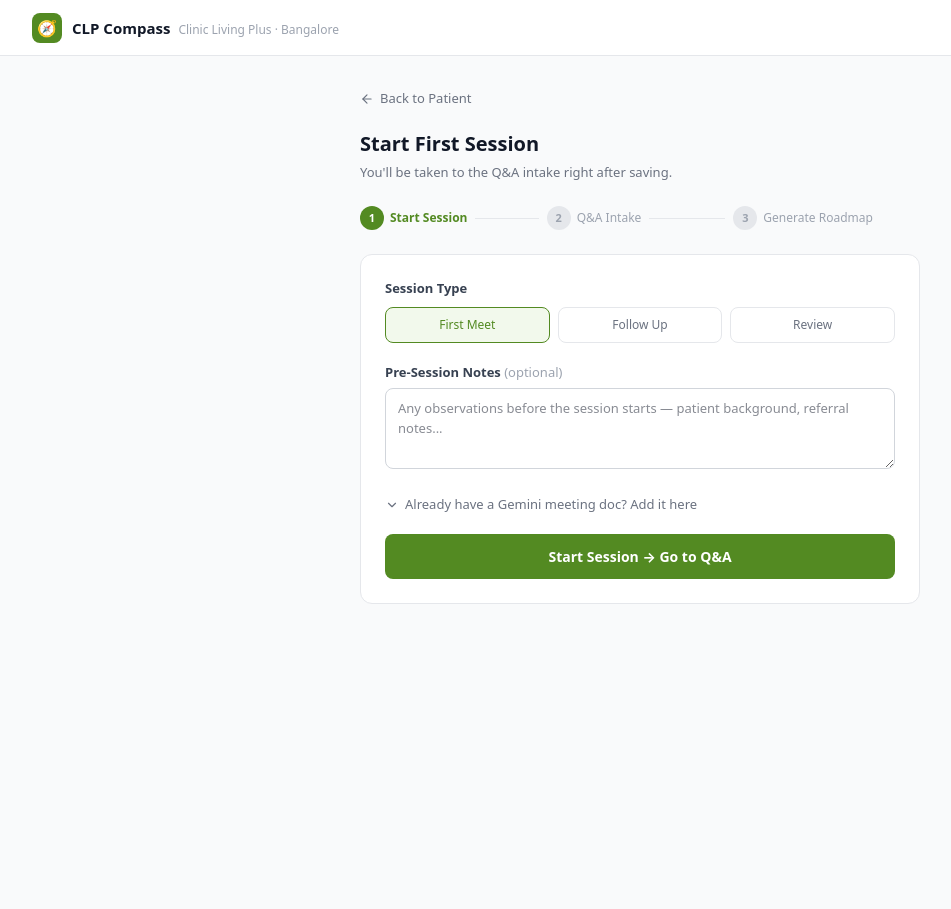
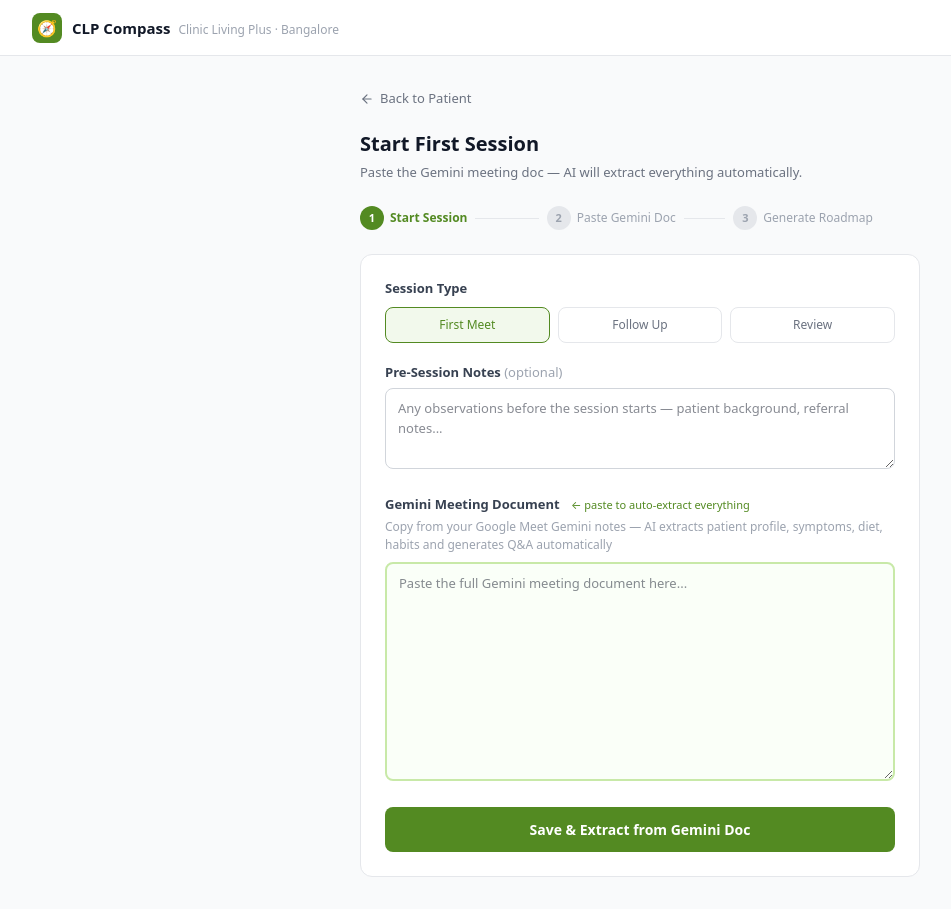
Before and after one commit to Shakthi-J/clp-compass, a Next.js app: page /patients/1/sessions/new in a window 1280 px wide. Shown: the whole page, without its empty margins (0-951 px from the left). Before the commit the page ends 800 px from the top, so only its background shows below. Built offline with nearby package versions, Linux system fonts and the light colour scheme; no server answers.

Commit message:
updated-2

```diff
--- a/src/app/api/kb/search/route.ts
+++ b/src/app/api/kb/search/route.ts
@@ -4,37 +4,33 @@ import { getEmbedding } from '@/lib/embeddings'
 
 export async function POST(req: NextRequest) {
   try {
-    const { query, limit = 5, threshold = 0.4 } = await req.json()
+    const { query, threshold = 0.3, limit = 10 } = await req.json()
+    if (!query) return NextResponse.json({ error: 'No query' }, { status: 400 })
 
-    if (!query || query.trim().length < 3) {
-      return NextResponse.json({ error: 'Query too short' }, { status: 400 })
-    }
-
-    const queryEmbedding = await getEmbedding(query.trim())
+    const queryEmbedding = await getEmbedding(query)
+    if (!queryEmbedding) return NextResponse.json({ error: 'Embedding failed' }, { status: 500 })
 
     const { data, error } = await supabaseAdmin.rpc('match_kb_chunks', {
-      query_embedding: `[${queryEmbedding.join(',')}]`,
+      query_embedding: queryEmbedding,
       match_threshold: threshold,
       match_count: limit,
     })
 
     if (error) throw new Error(error.message)
 
-    const documentIds = [...new Set((data || []).map((r: { document_id: string }) => r.document_id))]
-
+    const documentIds = [...new Set((data ?? []).map((d: { document_id: string }) => d.document_id))]
     const { data: docs } = await supabaseAdmin
       .from('kb_documents')
       .select('id, title, source_type')
       .in('id', documentIds)
 
-    const docMap = Object.fromEntries(
-      (docs || []).map((d: { id: string; title: string; source_type: string }) => [d.id, d])
-    )
+    const docMap = Object.fromEntries((docs ?? []).map((d: { id: string; title: string; source_type: string }) => [d.id, d]))
 
-    const results = (data || []).map((r: { id: string; document_id: string; content: string; similarity: number }) => ({
-      ...r,
-      document_title: docMap[r.document_id]?.title ?? 'Unknown',
-      source_type: docMap[r.document_id]?.source_type ?? 'unknown',
+    const results = (data ?? []).map((chunk: { id: string; content: string; document_id: string; similarity: number }) => ({
+      id: chunk.id,
+      content: chunk.content,
+      similarity: chunk.similarity,
+      document: docMap[chunk.document_id] ?? null,
     }))
 
     return NextResponse.json({ results, query })
--- a/src/app/patients/[id]/sessions/new/page.tsx
+++ b/src/app/patients/[id]/sessions/new/page.tsx
@@ -86,7 +86,7 @@ export default function NewSessionPage() {
         </h1>
         <p style={{ fontSize: 13, color: '#6b7280', marginTop: 4 }}>
           {isFirstSession
-            ? 'You\'ll be taken to the Q&A intake right after saving.'
+            ? 'Paste the Gemini meeting doc — AI will extract everything automatically.'
             : 'Add session notes or paste the Gemini doc from your meeting.'
           }
         </p>
@@ -95,8 +95,8 @@ export default function NewSessionPage() {
       {/* Flow steps */}
       <div style={{ display: 'flex', alignItems: 'center', gap: 0, marginBottom: 24 }}>
         {(isFirstSession
-          ? ['Start Session', 'Q&A Intake', 'Generate Roadmap']
-          : ['Add Session', 'Update Q&A', 'Update Roadmap']
+          ? ['Start Session', 'Paste Gemini Doc', 'Generate Roadmap']
+          : ['Add Session', 'Paste Gemini Doc', 'Update Roadmap']
         ).map((step, i, arr) => (
           <div key={step} style={{ display: 'flex', alignItems: 'center', flex: 1 }}>
             <div style={{ display: 'flex', alignItems: 'center', gap: 6 }}>
@@ -139,40 +139,20 @@ export default function NewSessionPage() {
           />
         </div>
 
-        {/* Gemini doc — collapsible for first session, prominent for follow-up */}
-        {isFirstSession ? (
+        {/* Gemini doc */}
 <div style={{ marginBottom: 20 }}>
-            <button type="button" onClick={() => setShowGemini(g => !g)}
-              style={{ display: 'flex', alignItems: 'center', gap: 6, fontSize: 13, color: '#6b7280', background: 'none', border: 'none', cursor: 'pointer', padding: 0 }}>
-              {showGemini ? <ChevronUp size={14} /> : <ChevronDown size={14} />}
-              Already have a Gemini meeting doc? Add it here
-            </button>
-            {showGemini && (
+  <label style={{ display: 'block', fontSize: 13, fontWeight: 700, color: '#374151', marginBottom: 4 }}>
+    Gemini Meeting Document <span style={{ fontSize: 11, fontWeight: 400, color: '#538A22', marginLeft: 8 }}>← paste to auto-extract everything</span>
+  </label>
+  <p style={{ fontSize: 12, color: '#9ca3af', marginBottom: 8 }}>Copy from your Google Meet Gemini notes — AI extracts patient profile, symptoms, diet, habits and generates Q&A automatically</p>
   <textarea
     value={geminiDoc}
     onChange={e => setGeminiDoc(e.target.value)}
-                rows={6}
-                placeholder="Paste Gemini meeting document..."
-                style={{ width: '100%', marginTop: 10, padding: '10px 12px', borderRadius: 8, border: '1px solid #d1d5db', fontSize: 13, resize: 'vertical' }}
-              />
-            )}
-          </div>
-        ) : (
-          <div style={{ marginBottom: 20 }}>
-            <label style={{ display: 'block', fontSize: 13, fontWeight: 700, color: '#374151', marginBottom: 4 }}>
-              Gemini Meeting Document
-              <span style={{ fontSize: 11, fontWeight: 400, color: '#538A22', marginLeft: 8 }}>← paste to auto-extract</span>
-            </label>
-            <p style={{ fontSize: 12, color: '#9ca3af', marginBottom: 8 }}>Copy from your Google Meet Gemini notes — AI will extract Q&A and update the patient profile</p>
-            <textarea
-              value={geminiDoc}
-              onChange={e => setGeminiDoc(e.target.value)}
-              rows={8}
-              placeholder="Paste the Gemini meeting document here..."
+    rows={10}
+    placeholder="Paste the full Gemini meeting document here..."
     style={{ width: '100%', padding: '10px 12px', borderRadius: 8, border: '2px solid #C8E9A8', fontSize: 13, resize: 'vertical', background: '#fafff8' }}
   />
 </div>
-        )}
 
         {/* Status messages */}
         {parsing && (
@@ -192,7 +172,7 @@ export default function NewSessionPage() {
 
         <button type="submit" disabled={loading}
           style={{ width: '100%', padding: '12px', background: '#538A22', color: '#fff', border: 'none', borderRadius: 8, fontSize: 14, fontWeight: 700, cursor: loading ? 'not-allowed' : 'pointer', opacity: loading ? 0.7 : 1 }}>
-          {loading ? 'Saving...' : isFirstSession ? 'Start Session → Go to Q&A' : 'Save Session → Update Q&A'}
+          {loading ? 'Saving...' : isFirstSession ? 'Save & Extract from Gemini Doc' : 'Save & Extract from Gemini Doc'}
         </button>
       </form>
 
```
Lines whose indentation alone changed are shown as unchanged.
